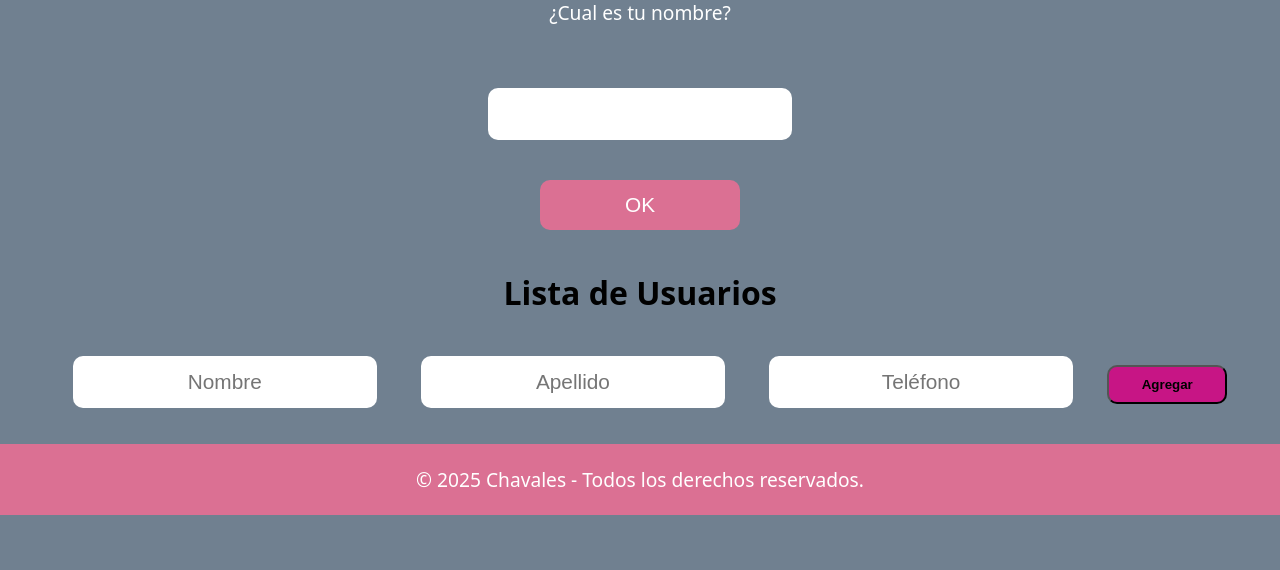
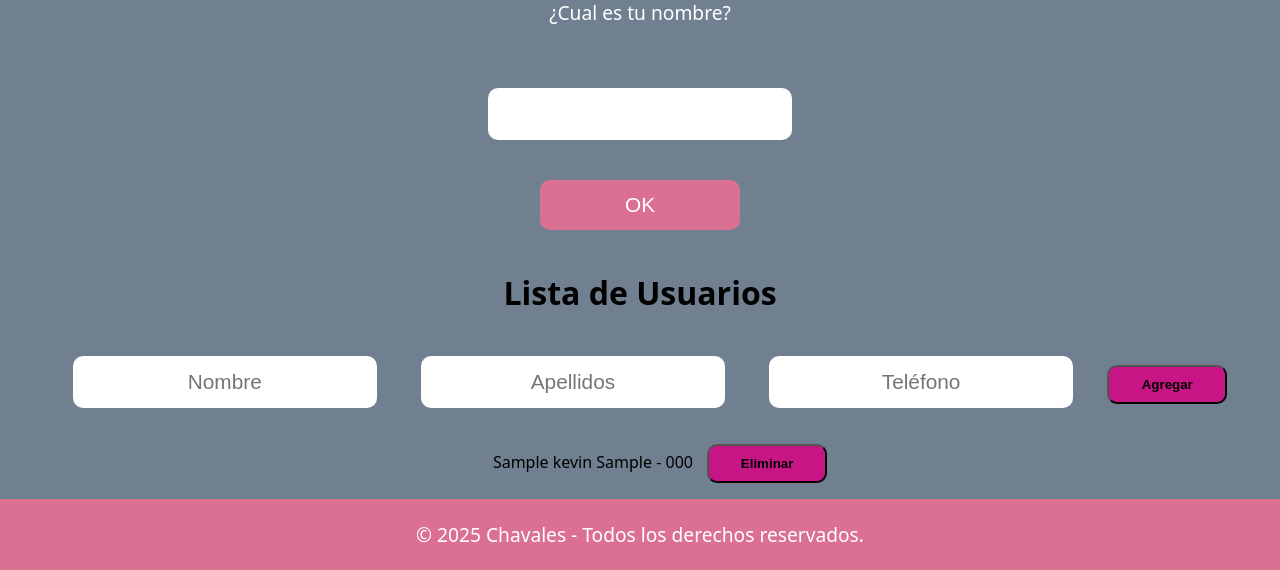
Before and after one commit to rafaelbau34/Flask, a Flask app: page / in a window 1280 px wide. Shown: the part 381-951 px from the top of the page. Before the commit the page ends 896 px from the top, so only its background shows below. Run offline with Flask 3, Linux system fonts and the light colour scheme; tables that the repository leaves empty hold one stand-in row (values such as "Sample post").

Commit message:
con la tabla del profe

```diff
--- a/app/models.py
+++ b/app/models.py
@@ -1,12 +1,14 @@
+import uuid
 from app import db
+
 
 class Kevin(db.Model):
     __tablename__ = 'kevin'
 
-    id = db.Column(db.String(36), primary_key=True)
+    id = db.Column(db.String(36), primary_key=True, default=lambda: str(uuid.uuid4()))
     nombre = db.Column(db.String(100), nullable=False)
     apellidos = db.Column(db.String(100), nullable=False)
     telefono = db.Column(db.String(20), nullable=False)
 
     def __repr__(self):
-        return f'<Kevin {self.nombre} {self.apellido}>'
+        return f'<Kevin {self.nombre} {self.apellidos}>'
--- a/app/routes.py
+++ b/app/routes.py
@@ -1,4 +1,4 @@
-from flask import Blueprint, render_template, flash, request, jsonify, redirect, url_for
+from flask import Blueprint, jsonify, render_template, request, redirect, url_for, flash
 from app import db
 from app.models import Kevin
 # Crea un blueprint para organizar las rutas
@@ -10,7 +10,8 @@ main = Blueprint('main', __name__)
 @main.route('/')
 def home():
     flash('¿Cual es tu nombre?')
-    return render_template('index.html')
+    kevin_list = Kevin.query.all()
+    return render_template('index.html', kevin_list=kevin_list)
 
 @main.route('/greet', methods=['POST', 'GET'])
 def greet():
@@ -36,6 +37,7 @@ def unid():
         "country": "Mexico"
     })
 
+
 # 🟢 API para listar registros de la tabla `kevin`
 @main.route("/api/kevin", methods=["GET"])
 def get_kevin():
@@ -57,11 +59,12 @@ def add_kevin():
     if not nombre or not apellidos or not telefono:
         return "Error: Todos los campos son obligatorios", 400
 
-    new_entry = Kevin(nombre=nombre, apellido=apellidos, telefono=telefono)
+    new_entry = Kevin(nombre=nombre, apellidos=apellidos, telefono=telefono)
     db.session.add(new_entry)
     db.session.commit()
 
     return redirect(url_for('main.home'))
+
 
 # 🔴 API para eliminar un registro
 @main.route("/api/kevin/delete/<string:id>", methods=["POST"])
--- a/app/templates/index.html
+++ b/app/templates/index.html
@@ -39,7 +39,7 @@
     <!-- Formulario para agregar usuarios -->
     <form action="{{ url_for('main.add_kevin') }}" method="POST">
       <input type="text" name="nombre" placeholder="Nombre" required />
-      <input type="text" name="apellido" placeholder="Apellido" required />
+      <input type="text" name="apellidos" placeholder="Apellidos" required />
       <input type="text" name="telefono" placeholder="Teléfono" required />
       <button type="submit">Agregar</button>
     </form>
@@ -47,7 +47,7 @@
     <ul>
       {% for kevin in kevin_list %}
       <li>
-        {{ kevin.nombre }} {{ kevin.apellido }} - {{ kevin.telefono }}
+        {{ kevin.nombre }} {{ kevin.apellidos }} - {{ kevin.telefono }}
         <form
           action="{{ url_for('main.delete_kevin', id=kevin.id) }}"
           method="POST"
```
